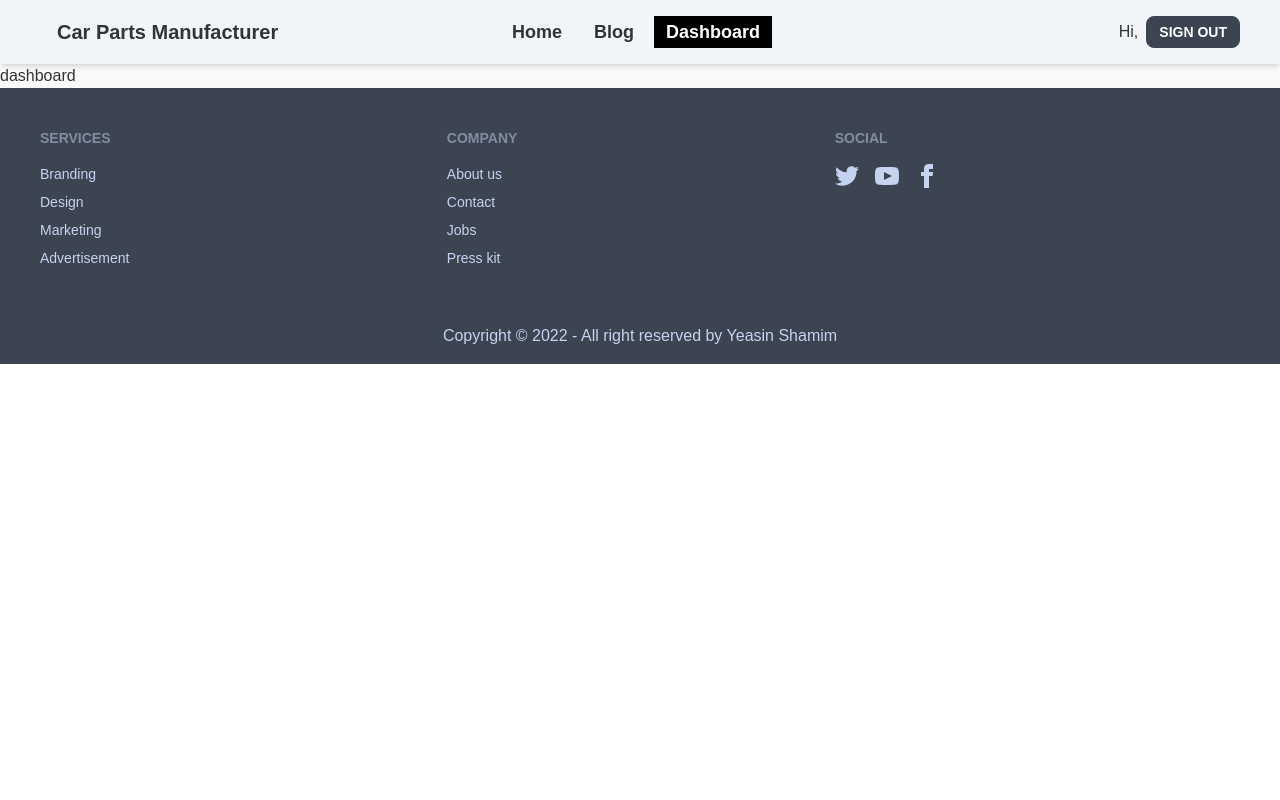
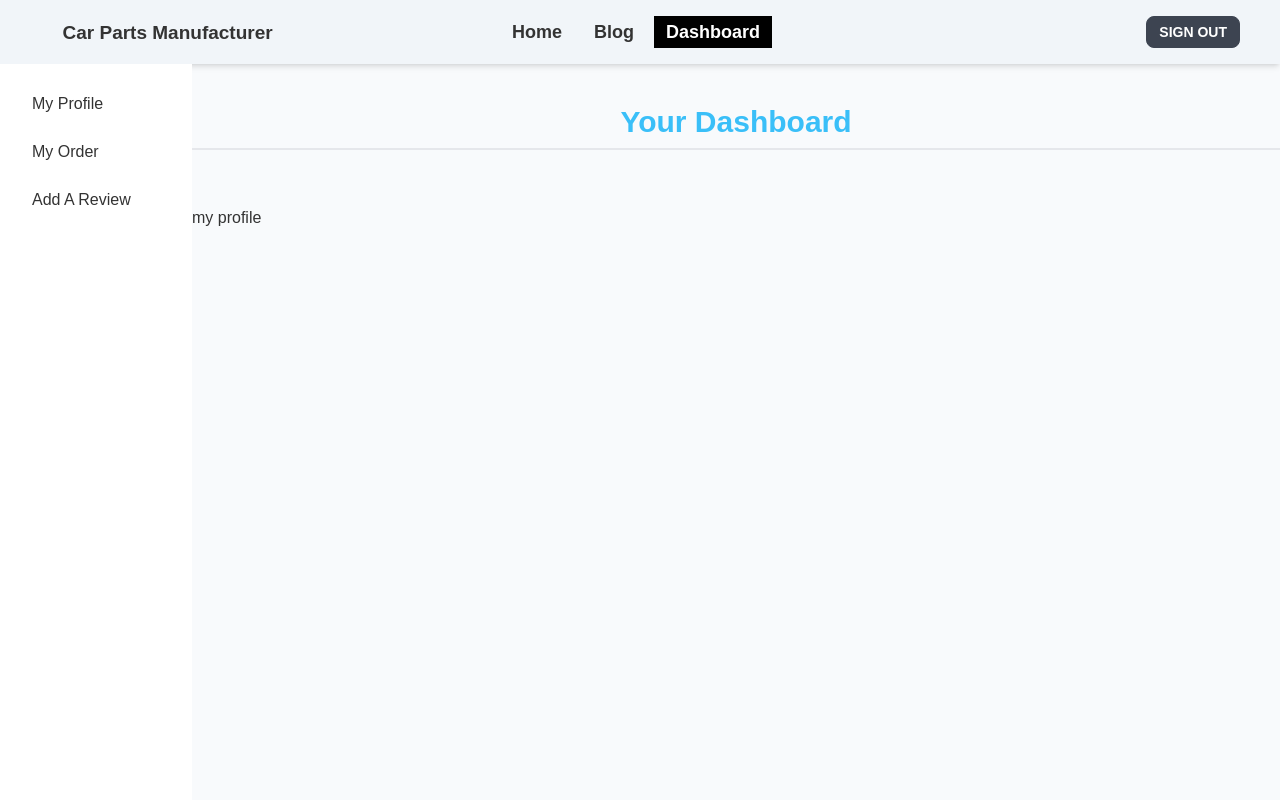
Before and after one commit to yeasinshamimdev/manufacturer-website-client-side, a React (Create React App) app: page /dashboard in a window 1280 px wide. Shown: the top 800 px of the page. Built offline with nearby package versions, Linux system fonts and the light colour scheme; no server answers.

Commit message:
simple edit

```diff
--- a/src/App.js
+++ b/src/App.js
@@ -12,6 +12,8 @@ import Purchase from './components/Pages/Home/Purchase';
 import RequireAuth from './components/Shared/RequireAuth';
 import Dashboard from './components/Pages/Dashboard/Dashboard';
 import MyProfile from './components/Pages/Dashboard/MyProfile';
+import ReviewAdd from './components/Pages/Dashboard/ReviewAdd';
+import MyOrder from './components/Pages/Dashboard/MyOrder';
 
 function App() {
   return (
@@ -24,9 +26,12 @@ function App() {
           <Purchase />
         </RequireAuth>} />
 
-        <Route path='/dashboard' element={<Dashboard />} >
-          <Route index path='profile' element={<MyProfile />} />
+        <Route path='/dashboard' element={<RequireAuth><Dashboard /></RequireAuth>} >
+          <Route index element={<MyProfile />} />
+          <Route path='review' element={<ReviewAdd />} />
+          <Route path='order' element={<MyOrder />} />
         </Route>
+
         <Route path='/signup' element={<SignUp />} />
         <Route path='/login' element={<Login />} />
       </Routes>
--- a/src/components/Pages/Dashboard/Dashboard.js
+++ b/src/components/Pages/Dashboard/Dashboard.js
@@ -1,11 +1,29 @@
 import React from 'react';
-import { Outlet } from 'react-router-dom';
+import { Link, Outlet } from 'react-router-dom';
 
 const Dashboard = () => {
     return (
-        <div>
-            <h1>dashboard</h1>
-            <Outlet />
+        <div className="drawer drawer-mobile">
+            <input id="dashboard-sidebar" type="checkbox" className="drawer-toggle" />
+            <div className="drawer-content">
+                <h2 className='text-3xl text-center font-bold mt-10 mb-14 text-primary border-b-2 pb-2'>Your Dashboard</h2>
+                <Outlet />
+            </div>
+            <div className="drawer-side">
+                <label htmlFor="dashboard-sidebar" className="drawer-overlay"></label>
+                <ul className="menu p-4 overflow-y-auto w-48 bg-base-100 text-base-content">
+                    {/* <!-- Sidebar content here --> */}
+                    <li><Link to='/dashboard'>My Profile</Link></li>
+                    <li><Link to='/dashboard/order'>My Order</Link></li>
+                    <li><Link to='/dashboard/review'>Add A Review</Link></li>
+                    {/* {admin && <>
+                        <li><Link to='/dashboard/users'>All Users</Link></li>
+                        <li><Link to='/dashboard/addDoctor'>Add a Doctor</Link></li>
+                        <li><Link to='/dashboard/manageDoctors'>Manage Doctors</Link></li>
+                    </>} */}
+                </ul>
+
+            </div>
         </div>
     );
 };
--- /dev/null
+++ b/src/components/Pages/Dashboard/MyOrder.js
@@ -0,0 +1,11 @@
+import React from 'react';
+
+const MyOrder = () => {
+    return (
+        <div>
+            <h1>my order</h1>
+        </div>
+    );
+};
+
+export default MyOrder;
--- /dev/null
+++ b/src/components/Pages/Dashboard/ReviewAdd.js
@@ -0,0 +1,11 @@
+import React from 'react';
+
+const ReviewAdd = () => {
+    return (
+        <div>
+            <h1>Add a review</h1>
+        </div>
+    );
+};
+
+export default ReviewAdd;
--- a/src/components/Shared/Header.js
+++ b/src/components/Shared/Header.js
@@ -19,17 +19,21 @@ const Header = () => {
                 Blog
             </ActiveLink>
         </li>
-        <li>
-            <ActiveLink className='font-semibold btn-sm mr-2 text-[18px]' to='/dashboard'>
-                Dashboard
+        {
+            user && <li>
+                <ActiveLink className='font-semibold btn-sm mr-2 text-[18px]' to='/dashboard'>Dashboard
                 </ActiveLink>
             </li>
+        }
 
         <li className='ml-3 font-bold md:hidden block'>Hi, {user?.displayName}</li>
     </>;
 
-    return (
-        <div className='sticky top-0' >
+    return (<>
+        <Link
+            className="btn btn-ghost flex md:hidden px-0 bg-slate-100 md:px-4 normal-case text-xl"
+            to="/" >Car Parts Manufacturer
+        </Link>
         <div className="navbar bg-slate-100 shadow-md md:px-10">
             <div className="navbar-start">
                 <div className="dropdown">
@@ -41,7 +45,7 @@ const Header = () => {
                     </ul>
                 </div>
                 <Link
-                        className="btn btn-ghost px-0 md:px-4 normal-case text-xl"
+                    className="btn btn-ghost hidden md:flex px-0 md:px-4 normal-case text-xl"
                     to="/" >Car Parts Manufacturer
                 </Link>
             </div>
@@ -50,20 +54,28 @@ const Header = () => {
                     {navItems}
                 </ul>
             </div>
+
+            <div className="navbar-end lg:hidden mr-4">
+                <label tabIndex="1" htmlFor="dashboard-sidebar" className="btn btn-ghost drawer-button lg:hidden">
+                    <svg xmlns="http://www.w3.org/2000/svg" className="h-5 w-5" fill="none" viewBox="0 0 24 24" stroke="currentColor"><path strokeLinecap="round" strokeLinejoin="round" strokeWidth="2" d="M4 6h16M4 12h8m-8 6h16" /></svg>
+                </label>
+            </div>
             <div className="navbar-end">
                 {
                     user ? <>
-                            <h1 className='md:block hidden'>Hi, {user?.displayName}</h1>
+                        <h1 className='text-xl ml-2'> {user?.displayName}</h1>
                         <button onClick={() => signOut(auth)} className='btn btn-sm ml-2 text-white'>Sign Out</button>
                     </> :
                         <>
-                                <Link to='/signup' className='btn btn-sm text-white mr-2 hidden md:flex'>Sign Up</Link>
+                            <Link to='/signup' className='btn btn-sm text-white mr-2'>Sign Up</Link>
                             <Link to='login' className='btn btn-sm text-white'>Login</Link>
                         </>
                 }
             </div>
+
+
         </div>
-        </div>
+    </>
     );
 };
 
```
Lines whose indentation alone changed are shown as unchanged.
